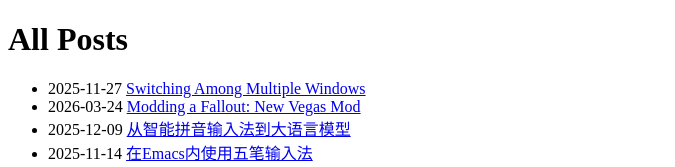
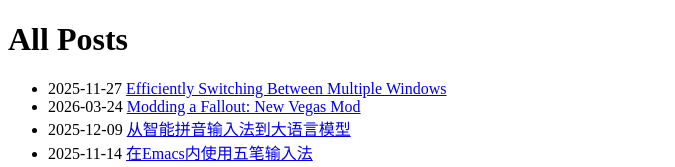
Before and after one commit to drcxd/blog, a plain HTML site: page index.html in a window 1280 px wide. Shown: the top 167 px of the page, without its empty margins (0-675 px from the left). Drawn offline with Linux system fonts and the light colour scheme.

Commit message:
Update index

```diff
--- a/index.html
+++ b/index.html
@@ -9,7 +9,7 @@
   <body>
     <h1> All Posts </h1>
     <ul>
-<li>2025-11-27 <a href="posts/20251127112717.html">Switching Among Multiple Windows</a></li>
+<li>2025-11-27 <a href="posts/20251127112717.html">Efficiently Switching Between Multiple Windows</a></li>
 <li>2026-03-24 <a href="posts/20260324204939.html">Modding a Fallout: New Vegas Mod</a></li>
 <li>2025-12-09 <a href="posts/20251209075005.html">从智能拼音输入法到大语言模型</a></li>
 <li>2025-11-14 <a href="posts/20251114102714.html">在Emacs内使用五笔输入法</a></li>
```
